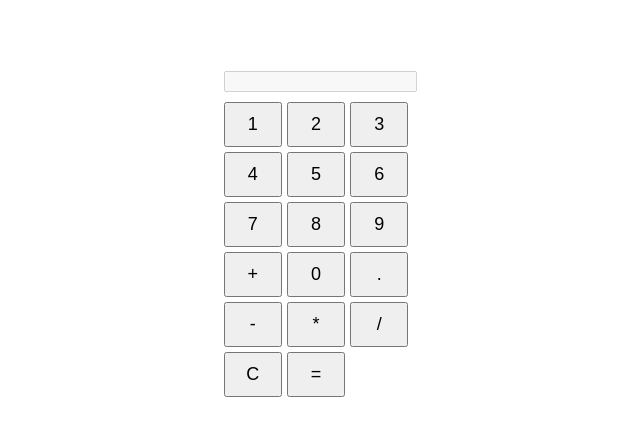
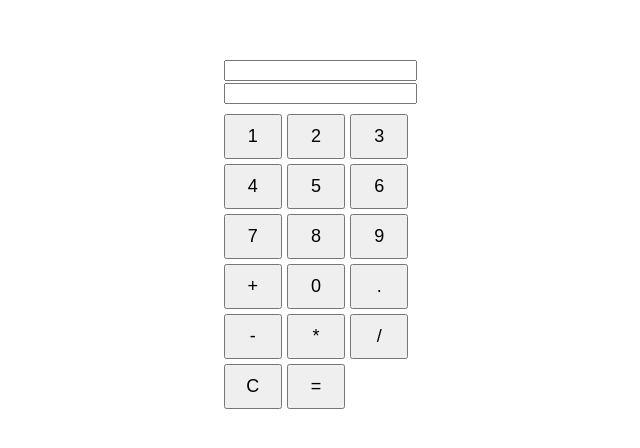
Before and after one commit to DavidMarru/Marru-calculator, a plain HTML site: page index.html in a window 1280 px wide. Shown: the part 166-614 px from the top of the page, without its empty margins (324-964 px from the left). Drawn offline with Linux system fonts and the light colour scheme.

Commit message:
Add files via upload

```diff
--- a/index.html
+++ b/index.html
@@ -9,7 +9,13 @@
 
 <body>
     <div class="calculator">
-        <input type="text" id="display" disabled>
+        <div>
+            <input type="text" id="equation-display" readonly>
+        </div>
+        <div>
+            <input type="text" id="result-display" readonly>
+        </div>
+        <div>
         <div class="buttons">
             <button onclick="appendNumber('1')">1</button>
             <button onclick="appendNumber('2')">2</button>
@@ -26,7 +32,7 @@
             <button onclick="appendOperator('-')">-</button>
             <button onclick="appendOperator('*')">*</button>
             <button onclick="appendOperator('/')">/</button>
-            <button onclick="clearDisplay()">C</button>
+            <button onclick="clearDisplays()">C</button>
             <button onclick="calculate()">=</button>
         </div>
     </div>
--- a/style.css
+++ b/style.css
@@ -10,15 +10,17 @@ body {
     text-align: center;
 }
 
-#display {
+#equation-display , #result-display {
     width: 100%;
-    margin-bottom: 10px;
+    margin-bottom: 2px;
 }
 
 .buttons {
     display: grid;
     grid-template-columns: repeat(3, 1fr);
     gap: 5px;
+    margin-top: 8px;
+
 }
 
 button {
```
